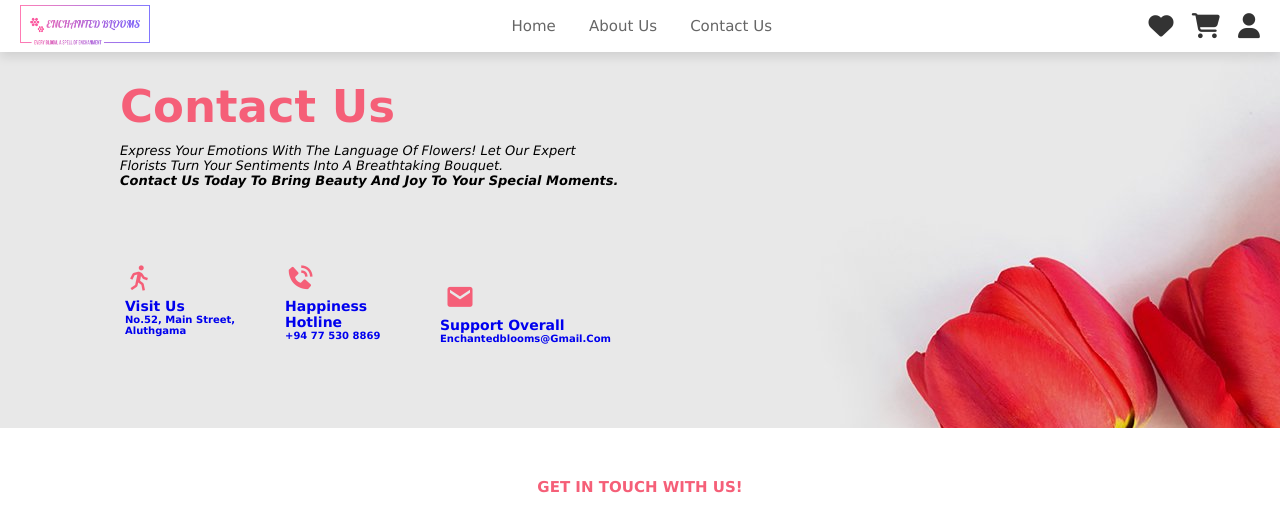
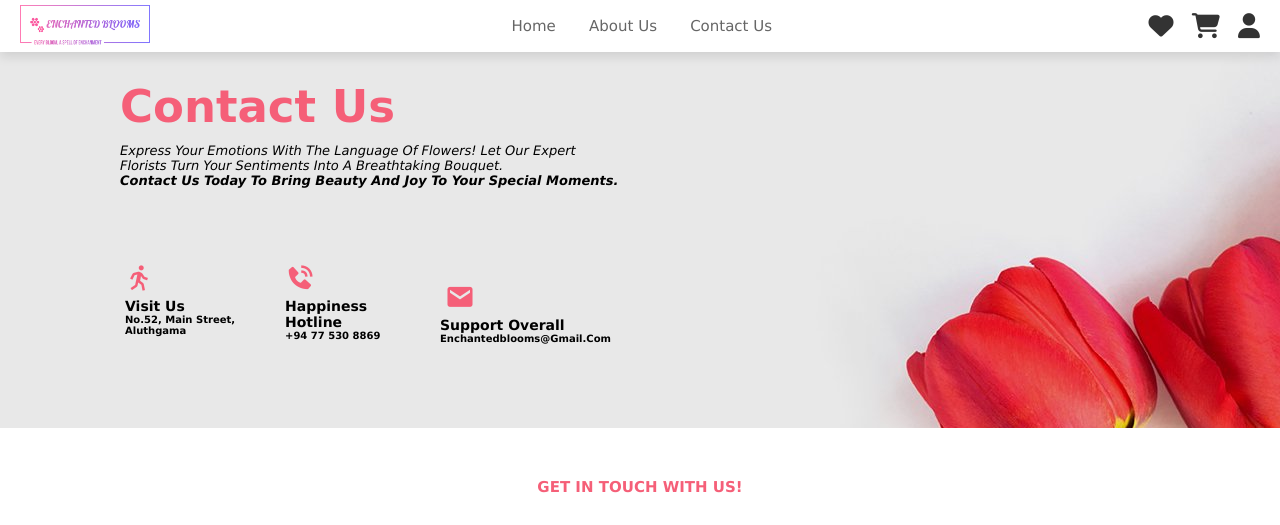
Before and after one commit to LasiSipsara/Online-Flower-shop, a PHP site: page /contact-us.php in a window 1280 px wide. Shown: the top 525 px of the page. Run offline with PHP 8.4, Linux system fonts and the light colour scheme; some libraries are stand-ins or nearby versions.

Commit message:
Update contact-us.css

```diff
--- a/css/contact-us.css
+++ b/css/contact-us.css
@@ -22,6 +22,11 @@
     margin-bottom: 4rem !important;
 }
 
+.con-1 a{
+    text-decoration: none;
+    color: black;
+}
+
 .con-1-container {
     display: flex;
     padding-left: 12rem;
@@ -38,7 +43,7 @@
     transition: .5s ease;
 }
 
-.con-1-container .con-1-box:hover h4 {
+.con-1-container .con-1-box:hover h4{
     color: rgb(245, 95, 120);
 }
 
@@ -65,16 +70,6 @@
     margin: 1rem 0 3rem;
 }
 
-/* .chat-btn {
-    padding-bottom: 3rem;
-    padding-left: 60rem;
-    border: none;
-}
-
-.chat-btn i{
-    font-size: 4rem;
-    color: rgb(245, 95, 120);
-} */
 
 
 .con-2 {
@@ -112,7 +107,6 @@
     border-radius: .2rem;
     margin: .3rem 0;
     border: .1rem solid darkgray;
-    /* background-color: rgb(255, 222, 227); */
 }
 
 
```
